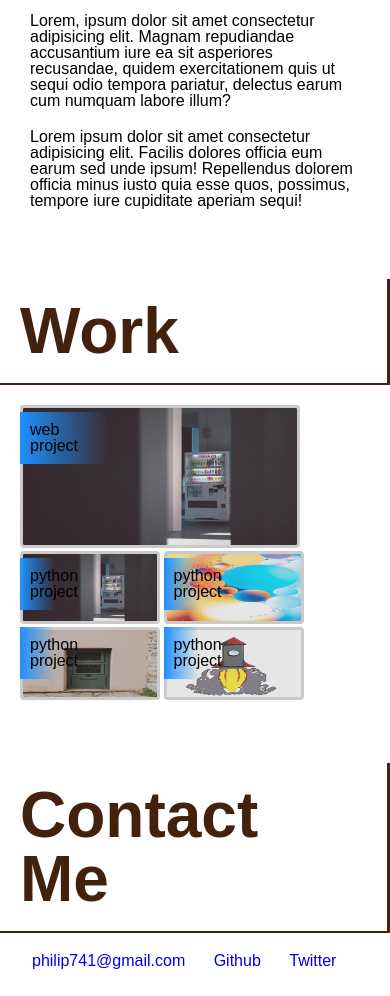
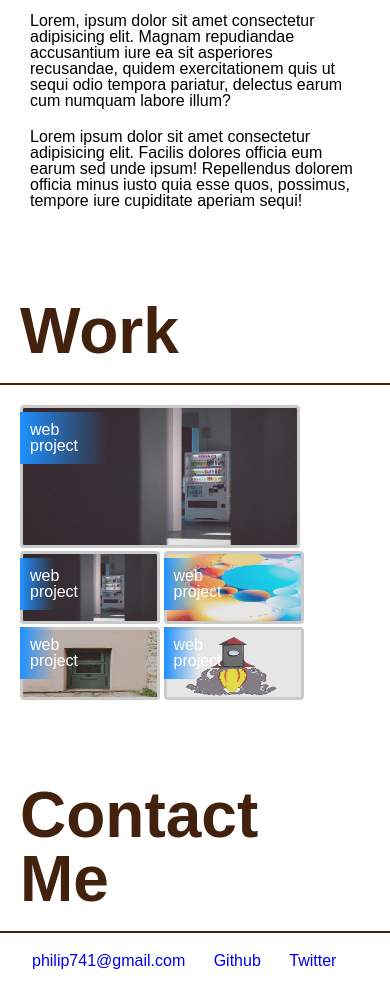
Before and after one commit to Philip741/portfolio, a plain HTML site: page index.html in a window 390 px wide. Shown: the part 508-1504 px from the top of the page. Drawn offline with Linux system fonts and the light colour scheme.

Commit message:
Adjust size for small screens Changed label text color to white

```diff
--- a/assets/style.css
+++ b/assets/style.css
@@ -202,6 +202,8 @@ li {
 
     #div_border {
         border-bottom: 2px solid var(--brown);
+        border-right: 0px solid var(--brown);
+
         text-align: right;
         justify-self: left;
       }
@@ -214,6 +216,7 @@ li {
 
     #work_container {
         flex:80%;
+        color:white;
     }
 
     #work_main_image > img {
--- a/index.html
+++ b/index.html
@@ -57,14 +57,14 @@
             <div id="work_smaller_image">
               <img id="work_img_highlight" src="./assets/benjamin-chan-9xmoqdqgF5U-unsplash.jpeg"
                 alt="Header image of a sunset over water">
-                <p id="project2_label">python project</p>
+                <p id="project2_label">web project</p>
                   <img id="work_img_highlight" src="./assets/solen-feyissa-Oq4tIn-aeko-unsplash.jpeg">
-                  <p id="project3_label">python project</p>
+                  <p id="project3_label">web project</p>
                   <br>
                   <img id="work_img_highlight" src="./assets/sarah-janes-NdPWKTWIgG8-unsplash.jpeg">
-                  <p id="project4_label">python project</p>
+                  <p id="project4_label">web project</p>
                   <img id="work_img_highlight" src="./assets/rocket.png">
-                  <p id="project5_label">python project</p>
+                  <p id="project5_label">web project</p>
             </div>
             </div>
             </div>
```
